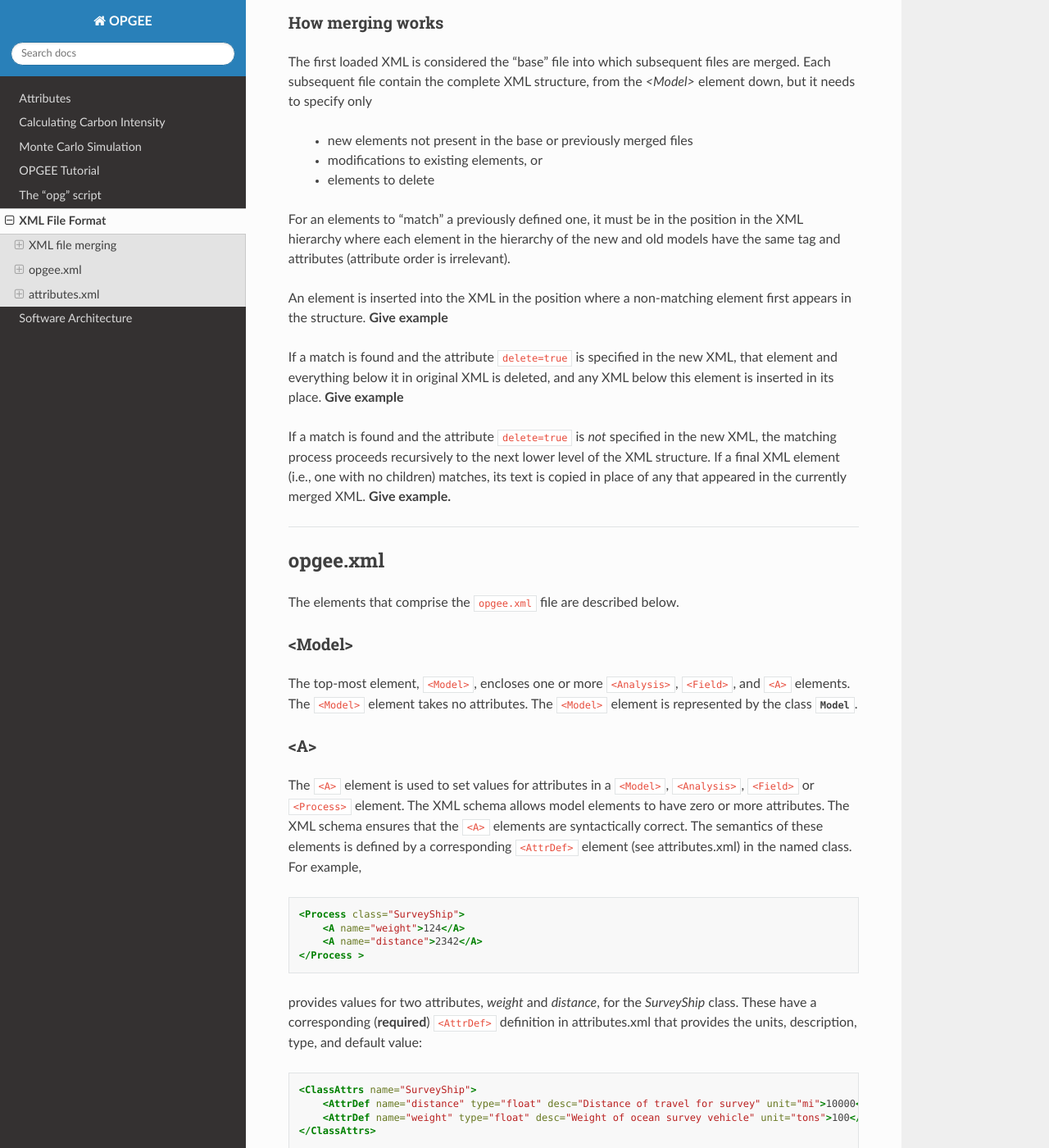
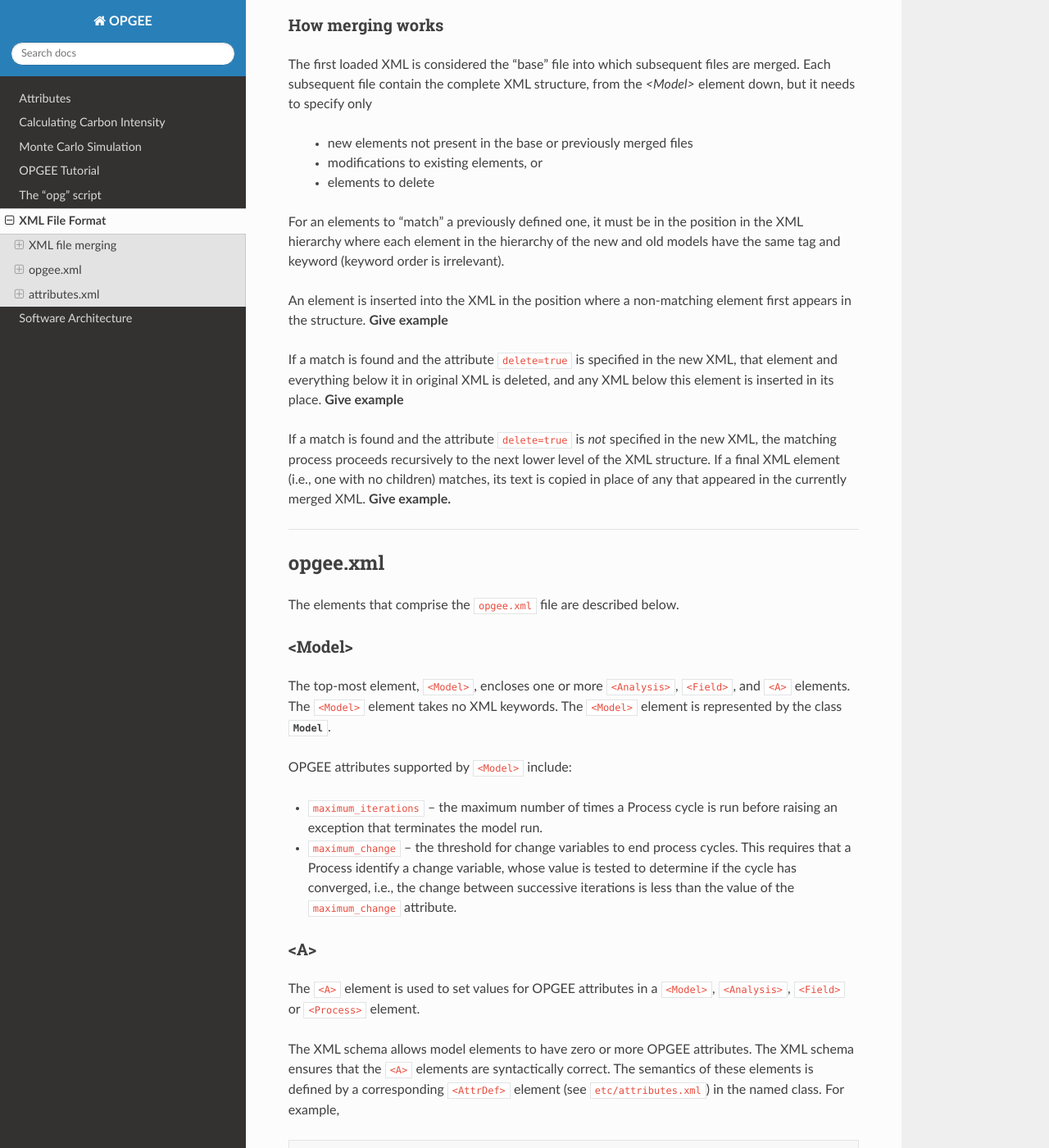
Before and after one commit to msmasnadi/OPGEEv4, a Sphinx documentation site: the page built from docs/source/opgee-xml.rst, in a window 1280 px wide and 1400 px high, scrolled down 562 px. Shown: the whole window at 82% size. Built offline with Sphinx 7.4.7 and the Read the Docs theme 3.1.0, drawn with Linux system fonts in a browser that asks for light colours; pages that are not in the unit, such as notebooks, are missing from menus; some of the changed text lies outside the part shown.

Commit message:
More doc updates

```diff
--- a/docs/source/opgee-xml.rst
+++ b/docs/source/opgee-xml.rst
@@ -15,8 +15,8 @@
 -----------------
 The user can specify multiple XML filenames to the `opg run` sub-command. The purpose of this
 feature is to allow users to use the built-in model specification as much as possible, by
-specifying only modifications changes to that model. The built-in files etc/opgee.xml and
-etc/attributes.xml are first loaded unless the user specifies `--no-default-model` on the command-line
+specifying only modifications changes to that model. The built-in files ``etc/opgee.xml`` and
+``etc/attributes.xml`` are first loaded unless the user specifies `--no-default-model` on the command-line
 to the `opg run` sub-command. Files are merged in the order they are given on the command-line.
 
 How merging works
@@ -31,7 +31,7 @@
 
 For an elements to "match" a previously defined one, it must be in the position in the XML
 hierarchy where each element in the hierarchy of the new and old models have the same tag
-and attributes (attribute order is irrelevant).
+and keyword (keyword order is irrelevant).
 
 An element is inserted into the XML in the position where a non-matching element first appears
 in the structure. **Give example**
@@ -56,8 +56,18 @@
 ^^^^^^^^^^
 
 The top-most element, ``<Model>``, encloses one or more ``<Analysis>``,
-``<Field>``, and ``<A>`` elements. The ``<Model>`` element takes no attributes.
+``<Field>``, and ``<A>`` elements. The ``<Model>`` element takes no XML keywords.
 The ``<Model>`` element is represented by the class :py:class:`~opgee.model.Model`.
+
+OPGEE attributes supported by ``<Model>`` include:
+
+* ``maximum_iterations`` – the maximum number of times a Process cycle is run
+  before raising an exception that terminates the model run.
+
+* ``maximum_change`` – the threshold for change variables to end process cycles.
+  This requires that a Process identify a change variable, whose value is tested
+  to determine if the cycle has converged, i.e., the change between successive
+  iterations is less than the value of the ``maximum_change`` attribute.
 
 ..
   [Saved for later]
@@ -69,11 +79,12 @@
 <A>
 ^^^^^^^^^^^^^^^
 
-The ``<A>`` element is used to set values for attributes in a ``<Model>``, ``<Analysis>``,
+The ``<A>`` element is used to set values for OPGEE attributes in a ``<Model>``, ``<Analysis>``,
 ``<Field>`` or ``<Process>`` element.
-The XML schema allows model elements to have zero or more attributes. The XML schema ensures that the
+
+The XML schema allows model elements to have zero or more OPGEE attributes. The XML schema ensures that the
 ``<A>`` elements are syntactically correct. The semantics of these elements is defined by a corresponding
-``<AttrDef>`` element (see attributes.xml) in the named class. For example,
+``<AttrDef>`` element (see ``etc/attributes.xml``) in the named class. For example,
 
 .. code-block:: xml
 
@@ -82,9 +93,9 @@
         <A name="distance">2342</A>
     </Process >
 
-provides values for two attributes, `weight` and `distance`, for the `SurveyShip` class. These have a
-corresponding (**required**) ``<AttrDef>`` definition in attributes.xml that provides the units, description, type, and
-default value:
+provides values for two OPGEE attributes, `weight` and `distance`, for the `SurveyShip` class.
+These have a corresponding (**required**) ``<AttrDef>`` definition in attributes.xml that
+provides the units, description, type, and default value:
 
 .. code-block:: xml
 
@@ -95,15 +106,15 @@
 
 
 The ``<A>`` element contains no further elements, but it contains an optional value for the attribute,
-which if absent is assigned the default for this attribute. The `name` attribute must refer to
-the name of an ``<AttrDef>`` defined in the built-in `attributes.xml` or a file loaded by
+which if absent is assigned the default for this attribute. The ``name`` attribute must refer to
+the name of an ``<AttrDef>`` defined in the built-in ``attributes.xml`` or a file loaded by
 the user.
 
-.. list-table:: <A> Attributes
+.. list-table:: <A> Keywords
    :widths: 10 10 10 10
    :header-rows: 1
 
-   * - Attribute
+   * - Keyword
      - Required
      - Default
      - Values
@@ -115,17 +126,17 @@
 <Analysis>
 ^^^^^^^^^^^^^
 This element contains one or more ``<Field>`` or ``<Group>`` elements and accepts one
-required attribute, `name`. The ``<Field>`` elements identify fields to include in the
+required attribute, ``name``. The ``<Field>`` elements identify fields to include in the
 analysis by field name, whereas ``<Group>`` elements allow matching of group names
 indicated in ``<Field>`` definitions, by direct string match or by regular expression match.
 
-The ``<Analysis>`` element is represented by the class :py:class:`~opgee.analysis.Analysis`
+The ``<Analysis>`` element is represented by the class :py:class:`~opgee.analysis.Analysis`.
 
-.. list-table:: <Analysis> Attributes
+.. list-table:: <Analysis> Keywords
    :widths: 10 10 10 10
    :header-rows: 1
 
-   * - Attribute
+   * - Keyword
      - Required
      - Default
      - Values
@@ -134,17 +145,32 @@
      - (none)
      - text
 
+The ``Analysis`` class defines the following OPGEE attributes in the file ``etc/attributes.xml``:
+
+* ``GWP_horizon`` – Selects the time horizon for global warming potential values.
+  Allowable values are 20 or 100 years.
+
+* ``GWP_version`` – Selects the IPCC Assessment Report whose GWP values should be used.
+  Allowable values are “AR4”, “AR5”, “AR5_CCF” (AR5 values that include with carbon-cycle
+  feedbacks), or “AR6”.
+
+* ``functional_unit`` – Can be set to either “oil” or “gas”.
+
+* ``boundary`` – Defines the system boundary to use. Allowable values are “Production”,
+  “Transportation”, “Distribution”, and “Refinery”.
+
+
 <Group>
 ^^^^^^^^^
 The ``<Group>`` element provides a system of keyword matching by which ``<Field>``
 elements can declare themselves members of a group, and ``<Analysis>`` elements
 can reference members of the group.
 
-.. list-table:: <Group> Attributes
+.. list-table:: <Group> Keywords
    :widths: 10 10 10 10
    :header-rows: 1
 
-   * - Attribute
+   * - Keyword
      - Required
      - Default
      - Values
@@ -170,13 +196,15 @@
 ``<Field>`` can contain more or more ``<A>``, ``<Aggregator>``, ``<Stream>``,
 ``<Process>``, or ``<Group>`` elements.
 
-The ``<Field>`` element is represented by the class :py:class:`~opgee.field.Field`
+The ``<Field>`` element is represented by the class :py:class:`~opgee.field.Field`.
+The ``Field`` element supports a large number of OPGEE attributes.
+See the file ``etc/attributes.xml`` for details.
 
-.. list-table:: <Field> Attributes
+.. list-table:: <Field> Keywords
    :widths: 10 10 10 10
    :header-rows: 1
 
-   * - Attribute
+   * - Keyword
      - Required
      - Default
      - Values
@@ -198,11 +226,11 @@
 This element contains one or more ``<Aggregator>``, ``<Process>``, or ``<A>`` elements.
 The ``<Aggregator>`` element is represented by the class :py:class:`~opgee.process.Aggregator`.
 
-.. list-table:: <Aggregator> Attributes
+.. list-table:: <Aggregator> Keywords
    :widths: 10 10 10 10
    :header-rows: 1
 
-   * - Attribute
+   * - Keyword
      - Required
      - Default
      - Values
@@ -226,11 +254,11 @@
 :py:class:`~opgee.process.Process`.
 
 
-.. list-table:: <Process> Attributes
+.. list-table:: <Process> Keywords
    :widths: 10 10 10 10
    :header-rows: 1
 
-   * - Attribute
+   * - Keyword
      - Required
      - Default
      - Values
@@ -304,11 +332,11 @@
 The ``<Stream>`` element is represented by the class :py:class:`~opgee.stream.Stream`.
 
 
-.. list-table:: <Stream> Attributes
+.. list-table:: <Stream> Keywords
    :widths: 10 10 10 10
    :header-rows: 1
 
-   * - Attribute
+   * - Keyword
      - Required
      - Default
      - Values
@@ -333,25 +361,33 @@
      - 1
      - bool
 
-The `src` and `dst` attributes must be set to the names of Process subclasses that are the
+The `src` and `dst` keywords must be set to the names of Process subclasses that are the
 source and destination, respectively, for the `Stream`. If no `name` is provided, the name
 becomes "{src} => {dst}", with the names of the source and destination processes substituted
-for `{src}` and `{dst}`. The `impute` attribute defaults to "1" (true); if set to "0" (or
+for `{src}` and `{dst}`. The `impute` keyword defaults to "1" (true); if set to "0" (or
 "false" or "no") the `Stream` will not be traversed during the `impute()` processing phase,
 which works backwards (upstream) from the `Streams` with exogenously-defined flow rates.
+
+The Stream class accepts the following OPGEE attributes:
+
+* ``temperature`` – the Stream’s temperature.
+
+* ``pressure`` – the Stream’s pressure.
+
+* ``API`` – the API gravity of oil (if any) in the Stream.
 
 <Component>
 ^^^^^^^^^^^^^^^^
 This element must occur within a ``<Stream>`` definition.
 Component encloses a numerical value defining an exogenous component flow rate,
-expressed in mmbtu/day for all components other than electricity, expressed in kWh/day.
+expressed in ``mmbtu/day`` for all components other than electricity, expressed in ``kWh/day``.
 (See :obj:`opgee.stream.Stream` for a list of component names.)
 
-.. list-table:: <Component> Attributes
+.. list-table:: <Component> Keywords
    :widths: 10 10 10 10
    :header-rows: 1
 
-   * - Attribute
+   * - Keyword
      - Required
      - Default
      - Values
@@ -361,15 +397,15 @@
      - text
    * - phase
      - yes
-     - "solid", "liquid" or "gas"
-     - str
+     - (none)
+     - "solid", "liquid", "gas"
 
 <Contains>
 ^^^^^^^^^^^^^^^^
 This element must occur within a ``<Stream>`` definition.
 The ``<Contains>`` element holds a string indicating a generic name for the substance found in
 the stream. This allows processes to find different input streams without reference to any
-specific process name. The ``<Contains>`` element takes no XML attributes.
+specific process name. The ``<Contains>`` element takes no XML keywords.
 
 
 <ProcessChoice>
@@ -379,11 +415,11 @@
 The ``<ProcessChoice>`` element is represented by the class :py:class:`~opgee.process_groups.ProcessChoice`.
 
 
-.. list-table:: <ProcessChoice> Attributes
+.. list-table:: <ProcessChoice> Keywords
    :widths: 10 10 10 10
    :header-rows: 1
 
-   * - Attribute
+   * - Keyword
      - Required
      - Default
      - Values
@@ -403,11 +439,11 @@
 
 The ``<ProcessGroup>`` element is represented by the class :py:class:`~opgee.process_groups.ProcessGroup`.
 
-.. list-table:: <ProcessGroup> Attributes
+.. list-table:: <ProcessGroup> Keywords
    :widths: 10 10 10 10
    :header-rows: 1
 
-   * - Attribute
+   * - Keyword
      - Required
      - Default
      - Values
@@ -420,11 +456,11 @@
 ^^^^^^^^^^^^^^^^^^^
 This element identifies a ``Process`` by name for inclusion in a ``<ProcessGroup>``.
 
-.. list-table:: <ProcessRef> Attributes
+.. list-table:: <ProcessRef> Keywords
    :widths: 10 10 10 10
    :header-rows: 1
 
-   * - Attribute
+   * - Keyword
      - Required
      - Default
      - Values
@@ -437,11 +473,11 @@
 ^^^^^^^^^^^^^^^^^^^
 This element identifies a ``Stream`` by name for inclusion in a ``<ProcessGroup>``.
 
-.. list-table:: <StreamRef> Attributes
+.. list-table:: <StreamRef> Keywords
    :widths: 10 10 10 10
    :header-rows: 1
 
-   * - Attribute
+   * - Keyword
      - Required
      - Default
      - Values
@@ -457,11 +493,11 @@
 The ``name`` attribute must be the basename of a built-in table.
 A ``TableUpdate`` element must contain one or more ``<Cell>`` elements.
 
-.. list-table:: <TableUpdate> Attributes
+.. list-table:: <TableUpdate> Keywords
    :widths: 10 10 10 10
    :header-rows: 1
 
-   * - Attribute
+   * - Keyword
      - Required
      - Default
      - Values
@@ -473,14 +509,14 @@
 <Cell>
 ^^^^^^^^^^^^^^^^^^^
 This element defines a single replacement value for a value in a built-in CSV data
-file. The ``row`` and ``col`` attributes (both required) define the cell whose
+file. The ``row`` and ``col`` keywords (both required) define the cell whose
 value is replaced by the content
 
-.. list-table:: <TableUpdate> Attributes
+.. list-table:: <TableUpdate> Keywords
    :widths: 10 10 10 10
    :header-rows: 1
 
-   * - Attribute
+   * - Keyword
      - Required
      - Default
      - Values
@@ -517,20 +553,20 @@
 .. the :ref:`query sub-command <query>`, or by setting a value for
 .. the config variable ``GCAM.RewriteSetsFile``.
 
-This is the top-level element in the `attributes.xml` file. It accepts
-no attributes and contains only ``<ClassAttrs>`` elements.
+This is the top-level element in the ``attributes.xml`` file. It accepts
+no keywords and contains only ``<ClassAttrs>`` elements.
 
 <ClassAttrs>
 ^^^^^^^^^^^^^^^^^
-This element describes attributes associated with an OPGEE class, whose
-name is provide by the `name` attribute. ``<ClassAttrs>`` elements contain
+This element describes OPGEE attributes associated with an OPGEE class, whose
+name is provide by the `name` keyword. ``<ClassAttrs>`` elements contain
 any number of ``<Options>`` and ``<AttrDef>`` elements.
 
-.. list-table:: <ClassAttrs> Attributes
+.. list-table:: <ClassAttrs> Keywords
    :widths: 10 10 10 10
    :header-rows: 1
 
-   * - Attribute
+   * - Keyword
      - Required
      - Default
      - Values
@@ -543,14 +579,14 @@
 ^^^^^^^^^^^^
 
 This element defines a named set of legal values. Both the `name` and
-`default` attributes are required. The ``<Options>`` element contains
+`default` keywords are required. The ``<Options>`` element contains
 one or more (more usefully, two or more) ``<Option>`` elements.
 
-.. list-table:: <Options> Attributes
+.. list-table:: <Options> Keywords
    :widths: 10 10 10 10
    :header-rows: 1
 
-   * - Attribute
+   * - Keyword
      - Required
      - Default
      - Values
@@ -579,11 +615,11 @@
     <Option desc="High carbon richness (forested)">High</Option>
   </Options>
 
-.. list-table:: <Option> Attributes
+.. list-table:: <Option> Keywords
    :widths: 10 10 10 10
    :header-rows: 1
 
-   * - Attribute
+   * - Keyword
      - Required
      - Default
      - Values
@@ -601,23 +637,23 @@
 
 ..
   ``<AttrDef>`` also can include ``<Requires>`` elements indicating other
-  attributes upon whose value the "smart default" for this attribute depends.
+  OPGEE attributes upon whose value the "smart default" for this attribute depends.
 
 The ``<AttrDef>`` element supports several types of optional, declarative constraints
-in the form of attributes:
+in the form of XML keywords:
 
-* **synchronized** : the value of the ``synchronized`` attribute is the name of
+* ``synchronized`` : the value of the ``synchronized`` attribute is the name of
   a "synchronization group"', which can be any text string. All the attributes declared to be
   in this group name must have the same value.
 
-* **exclusive** : the value of the ``exclusive`` attribute is the name of a "exclusive group"',
+* ``exclusive`` : the value of the ``exclusive`` attribute is the name of a "exclusive group"',
   which can be any text string. All the attributes declared to be in this group must be
   binary attributes and only one of them may have a value of 1 (true).
 
-* **GT, GE, LT, LE** : these are numerical constraints requiring that the value of the
+* ``GT, GE, LT, LE`` : these are numerical constraints requiring that the value of the
   attribute be greater than (GT), greater than or equal (GE), less than (LT), or
   less than or equal (LE) to the value of the attribute. The following are examples
-  of numerical constraints in the built-in file "etc/attributes.xml":
+  of numerical constraints in the built-in file ``etc/attributes.xml``:
 
   .. code-block:: XML
 
@@ -629,11 +665,11 @@
       <AttrDef name="well_diam" unit="in" desc="Well diameter" type="float" GT="0">2.78</AttrDef>
 
 
-.. list-table:: <AttrDef> Attributes
+.. list-table:: <AttrDef> Keywords
    :widths: 10 10 10 10
    :header-rows: 1
 
-   * - Attribute
+   * - Keyword
      - Required
      - Default
      - Values
@@ -655,7 +691,7 @@
      - text
    * - type
      - no
-     - str
+     - "str"
      - text
    * - unit
      - no
```
Also changed, not shown: other parts of docs/source/opgee-xml.rst (+2 -2 lines), 1 other file.
